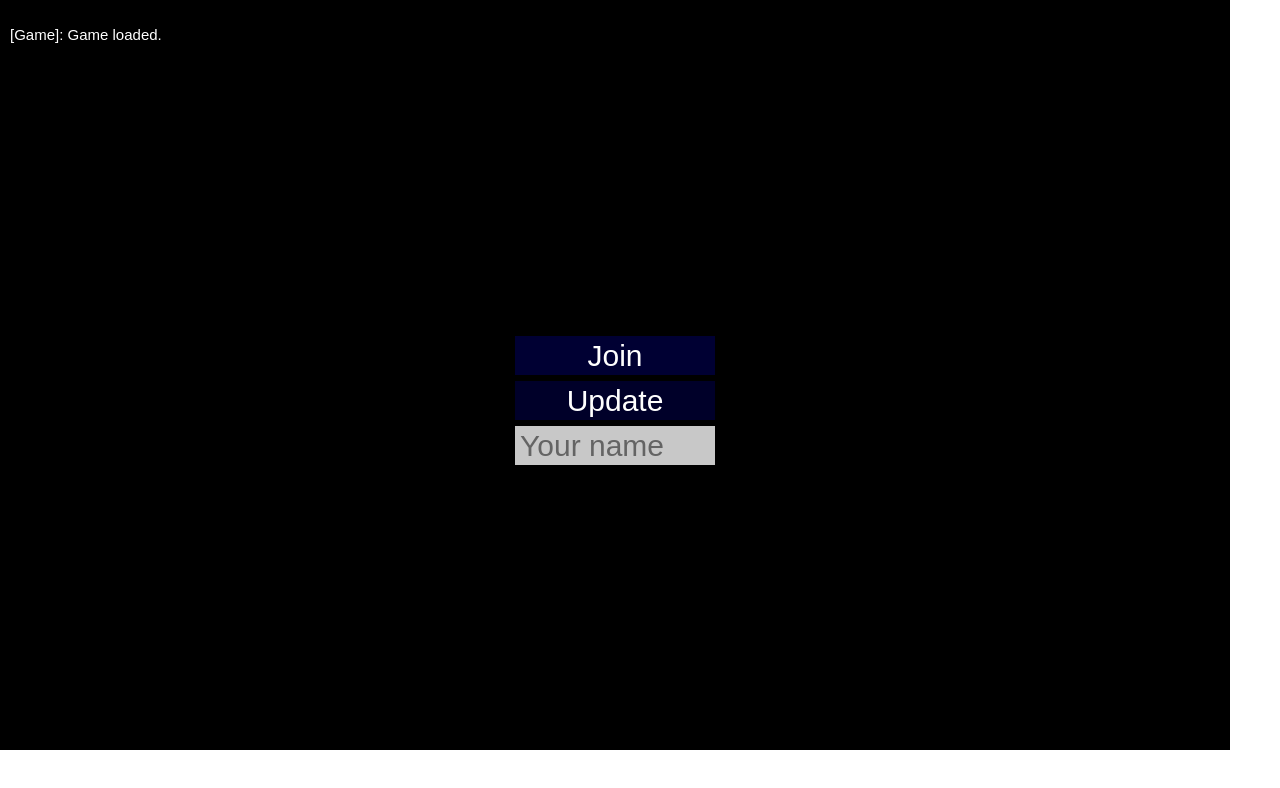
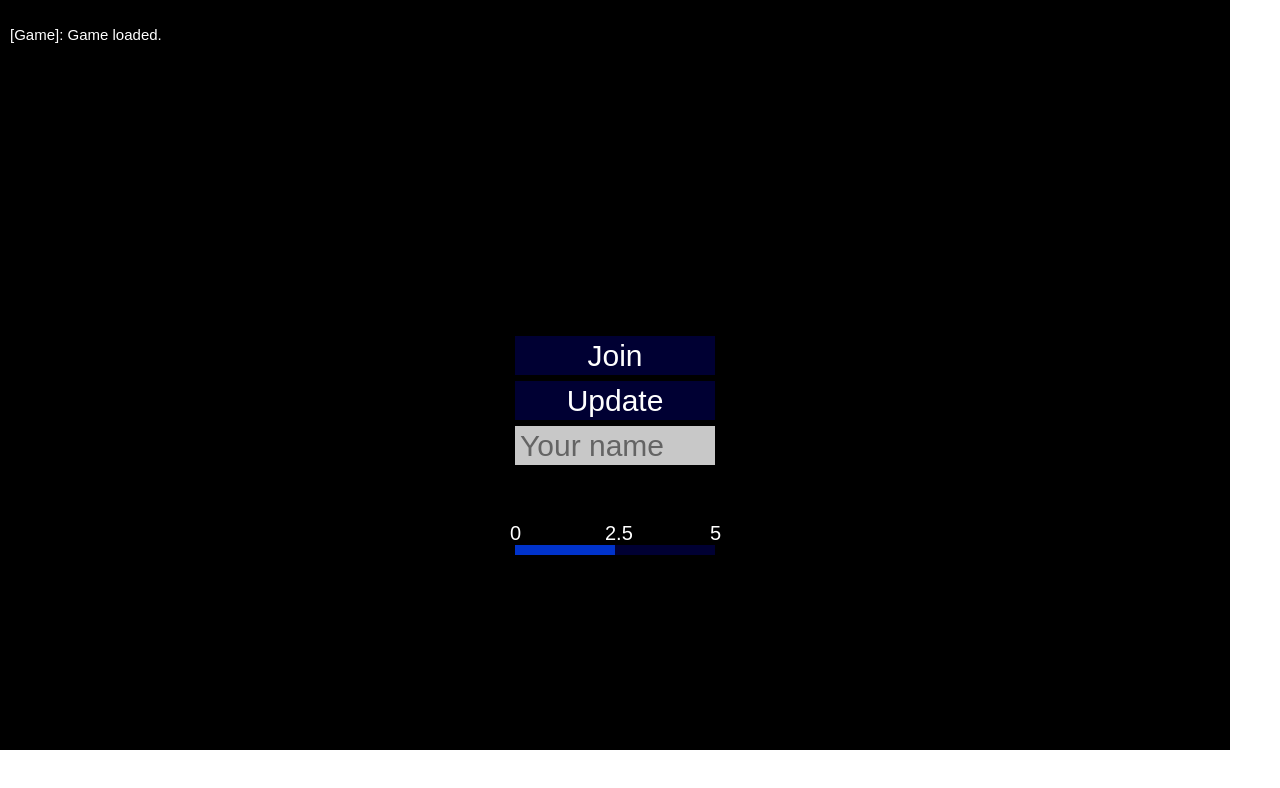
Before and after one commit to thecreeez/ShooterMP, a plain HTML site: page client/index.html in a window 1280 px wide. Drawn offline with nearby package versions, Linux system fonts and the light colour scheme.

Commit message:
Added slider ui

```diff
--- a/client/index.html
+++ b/client/index.html
@@ -27,6 +27,7 @@
     <script src="scripts/classes/ui/UIElement.js"></script>
     <script src="scripts/classes/ui/UIButton.js"></script>
     <script src="scripts/classes/ui/UITextInput.js"></script>
+    <script src="scripts/classes/ui/UISlider.js"></script>
 
     <script src="scripts/classes/WorldRenderer.js"></script>
 
--- a/client/scripts/classes/GameStates/MenuState.js
+++ b/client/scripts/classes/GameStates/MenuState.js
@@ -54,7 +54,14 @@ class MenuState extends GameState {
             blackList: [" "]
         }))
 
-        this.elements[1].setActive(true);
+        this.elements.push(UISlider.createDefault({
+            state: this,
+            pos: [canvas.width / 2, canvas.height / 2 + this.elements[0]._defaultFontSize * 1.5 * 4],
+            text: "Sensivity",
+            min: 0,
+            max: 5,
+            value: 2.5
+        }))
 
         if (localStorage.getItem("username"))
             this.elements[2].setValue(localStorage.getItem("username"))
--- /dev/null
+++ b/client/scripts/classes/ui/UISlider.js
@@ -0,0 +1,117 @@
+class UISlider extends UIElement {
+    static getMinWidth() {
+        return 200;
+    }
+
+    constructor({ state, pos, text, isActive, isRender, layer, min, max, value }) {
+        super({
+            state: state,
+            pos: pos,
+            onclick: (elem) => {
+                console.log(elem)
+            },
+            layer: layer,
+            isRender: isRender,
+            isActive: isActive
+        })
+
+        this.value = value;
+        this._text = text;
+        this._defaultFontSize = 20;
+        this._defaultWidth = UISlider.getMinWidth();
+
+        this.min = min;
+        this.max = max;
+
+        this.onclick = (elem) => {
+            elem.getState().setSelectedUI(elem);
+        }
+
+        this.type = "input";
+    }
+
+    static createDefault({ state, pos, text, layer, min, max, value }) {
+        return new UISlider({
+            state: state,
+            pos: pos,
+            text: text,
+            layer: layer,
+            isActive: true,
+            isRender: true,
+            min: min,
+            max: max,
+            value: value
+        })
+    }
+
+    render() {
+        ctx.font = this._defaultFontSize + "px arial";
+
+        let size = this._getSize();
+
+        ctx.fillStyle = `rgb(${HUD_COLORS.SLIDER_BACKGROUND[0]},${HUD_COLORS.SLIDER_BACKGROUND[1]},${HUD_COLORS.SLIDER_BACKGROUND[2]})`;
+
+        ctx.fillRect(this._pos[0] - size[0] / 2, this._pos[1] - size[1], size[0], size[1]);
+
+        ctx.fillStyle = `rgb(${HUD_COLORS.SLIDER_FOREGROUND[0]},${HUD_COLORS.SLIDER_FOREGROUND[1]},${HUD_COLORS.SLIDER_FOREGROUND[2]})`;
+        ctx.fillRect(this._pos[0] - size[0] / 2, this._pos[1] - size[1], size[0] * this.getValueOffset(), size[1]);
+
+        ctx.fillStyle = `white`;
+        ctx.fillText(this.min, this._pos[0] - size[0] / 2 - this._defaultFontSize / 4, this._pos[1] - size[1] - 5);
+        ctx.fillText(this.max, this._pos[0] + size[0] / 2 - this._defaultFontSize / 4, this._pos[1] - size[1] - 5);
+
+        if (this.value != this.min && this.value != this.max)
+            ctx.fillText(Math.round(this.value * 100) / 100, this._pos[0] - size[0] / 2 + size[0] * this.getValueOffset() - this._defaultFontSize / 2   , this._pos[1] - size[1] - 5);
+    }
+
+    update() {
+        super.update();
+
+        if (!this.isClicked && this.isSelected())
+            this.getState().setSelectedUI(null)
+    }
+
+    checkHover(pos) {
+        if (this.isSelected()) {
+            let size = this._getSize();
+
+            let startWidth = (this._pos[0] - size[0] / 2);
+
+            console.log(startWidth)
+
+            if (pos[0] - startWidth < 0) {
+                this.value = this.min;
+                return;
+            }
+
+            let proportion = (pos[0] - startWidth) / size[0];
+
+            if (proportion > 1) {
+                this.value = this.max;
+                return;
+            }
+
+            this.value = this.min + (proportion * this.max);
+        }
+    }
+
+    getValueOffset() {
+        return this.value / this.max;
+    }
+
+    setValue(value) {
+        this.value = value;
+    }
+
+    getValue() {
+        return this.value;
+    }
+
+    _getSize() {
+        ctx.font = this._defaultFontSize + "px arial";
+
+        let textInputWidth = this._defaultFontSize * 1.3;
+
+        return [this._defaultWidth, 10];
+    }
+}
--- a/client/scripts/consts.js
+++ b/client/scripts/consts.js
@@ -35,5 +35,8 @@ let HUD_COLORS = {
     BUTTON_INACTIVE: [0, 0, 20],
 
     TEXTINPUT_BACKGROUND: [200, 200, 200],
-    TEXTINPUT_HOVER_STROKE: [0, 51,204]
+    TEXTINPUT_HOVER_STROKE: [0, 51,204],
+
+    SLIDER_BACKGROUND: [0,0,51],
+    SLIDER_FOREGROUND: [0,51,204]
 }
```
